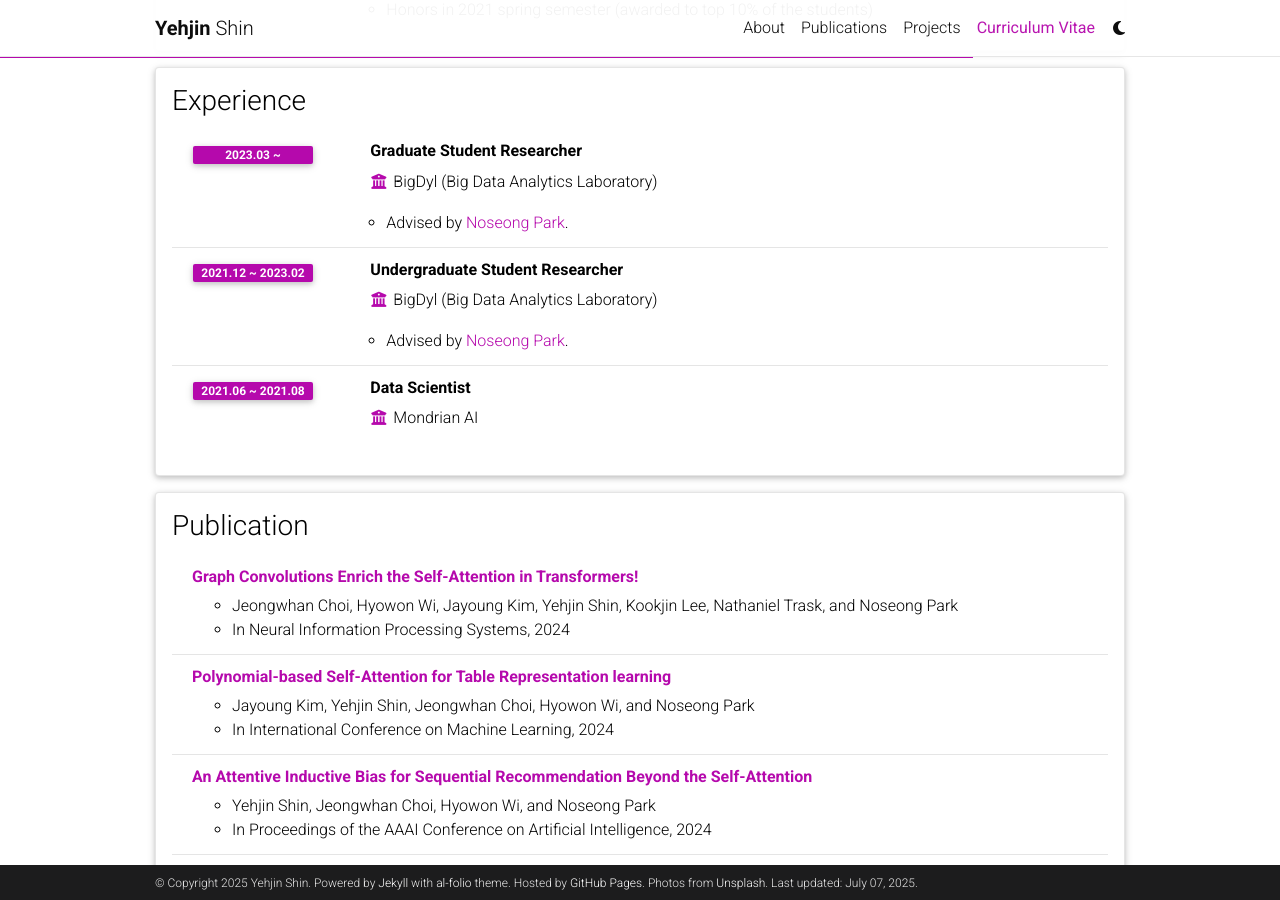
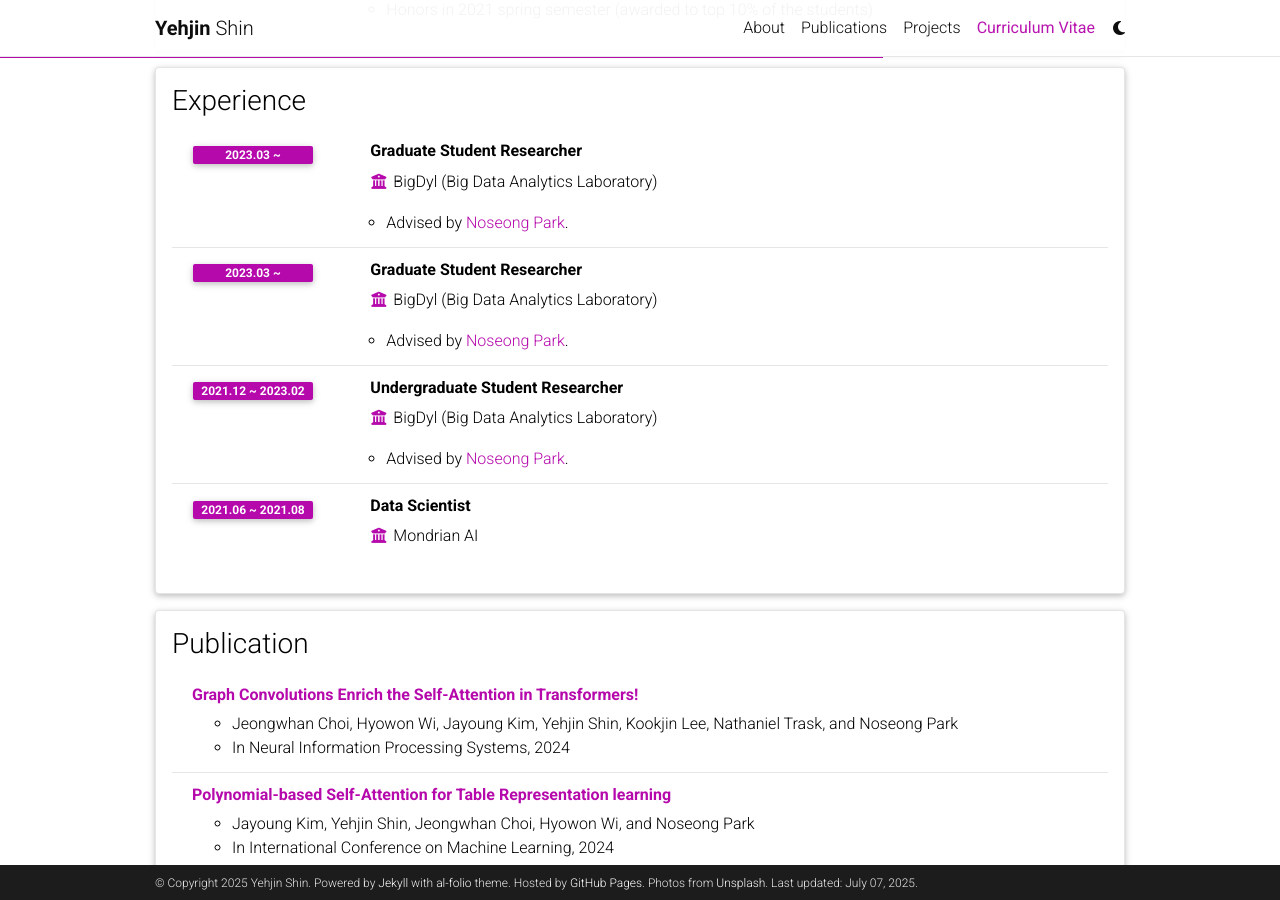
Before and after one commit to yehjin-shin/yehjin-shin.github.io, a Jekyll site: the page built from _pages/cv.md, in a window 1280 px wide and 900 px high, scrolled down 887 px. Built offline with Jekyll 4.4.1, drawn with Linux system fonts in a browser that asks for light colours; comment, search, counter and statistics services are not loaded; a style sheet for code colours, icons or effects is not loaded.

Commit message:
Update cv.yml

```diff
--- a/_data/cv.yml
+++ b/_data/cv.yml
@@ -40,6 +40,11 @@
       year: 2023.03 ~
       description:
         - Advised by <a href="https://sites.google.com/view/noseong">Noseong Park</a>.
+    - title: Graduate Student Researcher
+      institution: BigDyl (Big Data Analytics Laboratory)
+      year: 2023.03 ~
+      description:
+        - Advised by <a href="https://sites.google.com/view/noseong">Noseong Park</a>.
     - title: Undergraduate Student Researcher
       institution: BigDyl (Big Data Analytics Laboratory)
       year: 2021.12 ~ 2023.02
```
